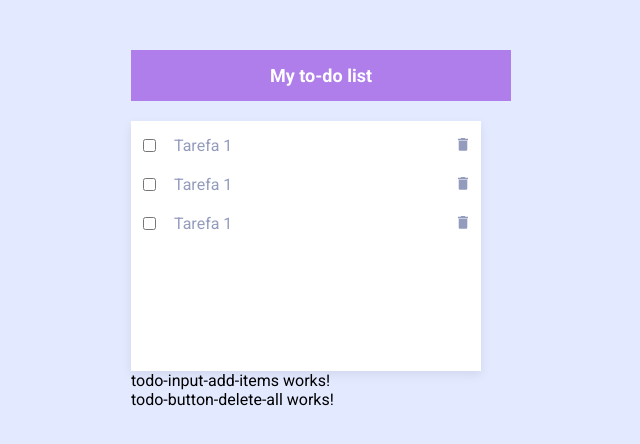
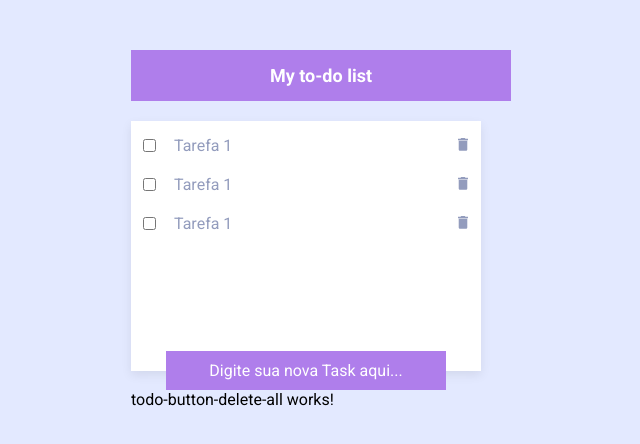
Before and after one commit to JeanRamos2001/avali, an Angular app in the folder to-do-list/: page / in a window 1280 px wide. Shown: the top 444 px of the page, without its empty margins (334-974 px from the left). Built offline with nearby package versions, Linux system fonts and the light colour scheme.

Commit message:
componente input-add estilo

```diff
--- a/to-do-list/src/app/modules/home/components/todo-input-add-items/todo-input-add-items.component.css
+++ b/to-do-list/src/app/modules/home/components/todo-input-add-items/todo-input-add-items.component.css
@@ -0,0 +1,24 @@
+:host {
+    display: flex;
+    justify-content: center;
+    margin-top: -20px;
+  }
+
+
+  input{
+    width: 80%;
+
+    border: none;
+    background: #AF7EEB;
+
+    font-size: 16px;
+    color: #FFFFFF;
+    text-align: center;
+
+    padding: 10px;
+    box-sizing: border-box;
+
+    &::placeholder{
+      color:#FFFFFF;
+    }
+  }
--- a/to-do-list/src/app/modules/home/components/todo-input-add-items/todo-input-add-items.component.html
+++ b/to-do-list/src/app/modules/home/components/todo-input-add-items/todo-input-add-items.component.html
@@ -1 +1 @@
-<p>todo-input-add-items works!</p>
+<input type="text" placeholder="Digite sua nova Task aqui...">
```
